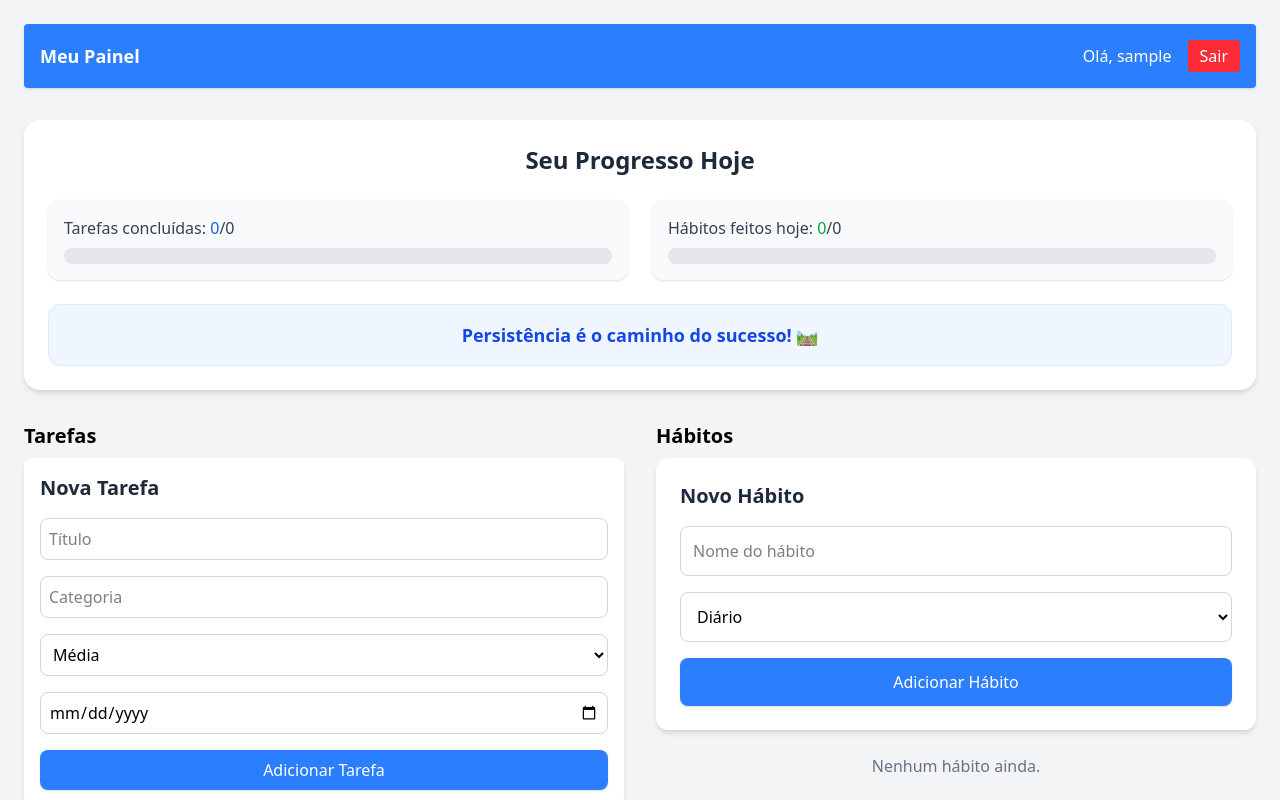
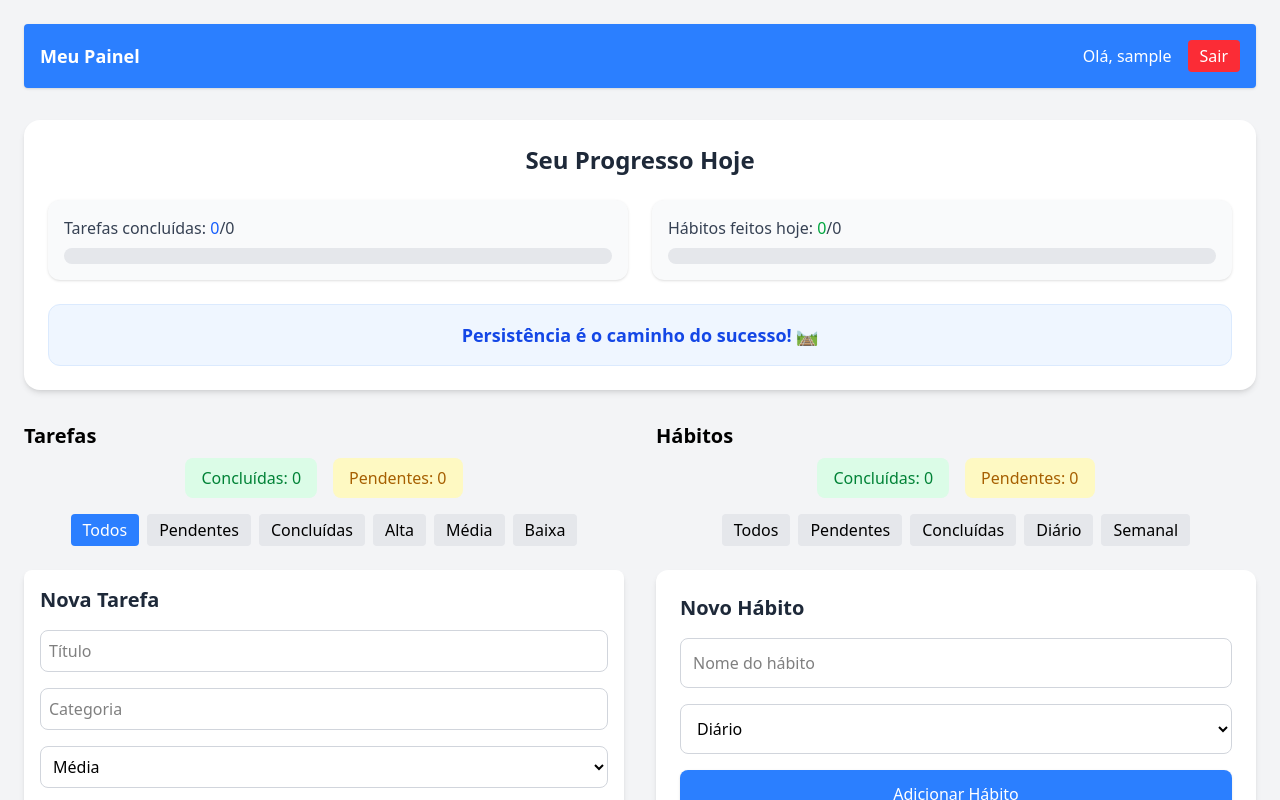
Before and after one commit to claudiojvargas/painel-de-autoatendimento, a React (Vite) app: page / in a window 1280 px wide. Both pictures are taken after typing "Sample" into the empty fields and a click on the button "Entrar". Shown: the top 800 px of the page. Built offline with nearby package versions, Linux system fonts and the light colour scheme.

Commit message:
#03: Atualizando contagem e filtro dce terefas e habitos

```diff
--- a/package.json
+++ b/package.json
@@ -15,6 +15,7 @@
     "react": "^19.1.1",
     "react-dom": "^19.1.1",
     "react-router-dom": "^7.7.1",
+    "recharts": "^3.1.2",
     "uuid": "^11.1.0"
   },
   "devDependencies": {
--- a/src/components/HabitList.jsx
+++ b/src/components/HabitList.jsx
@@ -7,14 +7,14 @@ import { format } from 'date-fns';
 
 const HabitList = ({ habits, setHabits }) => {
   const [form, setForm] = useState({ name: '', frequency: 'diário' });
-
+  const [filter, setFilter] = useState("todos");
   const { user } = useAuth();
 
   useEffect(() => {
     if (user) {
       setHabits(getHabits(user));
     }
-  }, [user]);
+  }, [user, setHabits]);
 
   const handleInputChange = (e) => {
     const { name, value } = e.target;
@@ -53,17 +53,74 @@ const HabitList = ({ habits, setHabits }) => {
     });
 
     setHabits(updated);
-    saveHabits(updated);
+    saveHabits(user, updated);
   };
 
   const handleDelete = (id) => {
     const updated = habits.filter((h) => h.id !== id);
     setHabits(updated);
-    saveHabits(updated);
+    saveHabits(user, updated);
   };
+
+  // Filtrando hábitos
+  const filteredHabits = habits.filter((habit) => {
+    if (filter === "all") return true;
+    if (filter === "pending") return !habit.history.includes(format(new Date(), 'yyyy-MM-dd'));
+    if (filter === "completed") return habit.history.includes(format(new Date(), 'yyyy-MM-dd'));
+    if (filter === "daily") return habit.frequency === "diário";
+    if (filter === "weekly") return habit.frequency === "semanal";
+    return true;
+  });
 
   return (
     <div className="space-y-6">
+      {/* Filtros + Contadores */}
+      <div className="flex flex-col items-center gap-4">
+        {/* Contadores */}
+        <div className="flex gap-4">
+          <div className="bg-green-100 text-green-700 px-4 py-2 rounded-lg font-medium">
+            Concluídas: {habits.filter(h => h.history.includes(format(new Date(), 'yyyy-MM-dd'))).length}
+          </div>
+          <div className="bg-yellow-100 text-yellow-700 px-4 py-2 rounded-lg font-medium">
+            Pendentes: {habits.filter(h => !h.history.includes(format(new Date(), 'yyyy-MM-dd'))).length}
+          </div>
+        </div>
+
+        {/* Filtros */}
+        <div className="flex flex-wrap gap-2 justify-center">
+          <button
+            className={`px-3 py-1 rounded ${filter === "all" ? "bg-blue-500 text-white" : "bg-gray-200"}`}
+            onClick={() => setFilter("all")}
+          >
+            Todos
+          </button>
+          <button
+            className={`px-3 py-1 rounded ${filter === "pending" ? "bg-blue-500 text-white" : "bg-gray-200"}`}
+            onClick={() => setFilter("pending")}
+          >
+            Pendentes
+          </button>
+          <button
+            className={`px-3 py-1 rounded ${filter === "completed" ? "bg-blue-500 text-white" : "bg-gray-200"}`}
+            onClick={() => setFilter("completed")}
+          >
+            Concluídas
+          </button>
+          <button
+            className={`px-3 py-1 rounded ${filter === "daily" ? "bg-red-500 text-white" : "bg-gray-200"}`}
+            onClick={() => setFilter("daily")}
+          >
+            Diário
+          </button>
+          <button
+            className={`px-3 py-1 rounded ${filter === "weekly" ? "bg-yellow-500 text-white" : "bg-gray-200"}`}
+            onClick={() => setFilter("weekly")}
+          >
+            Semanal
+          </button>
+        </div>
+      </div>
+
       {/* Formulário de novo hábito */}
       <form
         onSubmit={handleSubmit}
@@ -103,12 +160,12 @@ const HabitList = ({ habits, setHabits }) => {
 
       {/* Lista de hábitos */}
       <div className="space-y-3">
-        {habits.length === 0 && (
+        {filteredHabits.length === 0 && (
           <p className="text-center text-gray-500">
-            Nenhum hábito ainda.
+            Nenhum hábito encontrado.
           </p>
         )}
-        {habits.map((habit) => (
+        {filteredHabits.map((habit) => (
           <HabitCard
             key={habit.id}
             habit={habit}
@@ -121,5 +178,4 @@ const HabitList = ({ habits, setHabits }) => {
   );
 };
 
-
 export default HabitList;
--- a/src/components/TaskList.jsx
+++ b/src/components/TaskList.jsx
@@ -12,6 +12,7 @@ const TaskList = ({ tasks, setTasks }) => {
     dueDate: "",
   });
   const [editingTask, setEditingTask] = useState(null);
+  const [filter, setFilter] = useState("all");
 
   const { user } = useAuth();
 
@@ -74,8 +75,71 @@ const TaskList = ({ tasks, setTasks }) => {
     setEditingTask(task);
   };
 
+  const filteredTasks = tasks.filter((task) => {
+    if (filter === "all") return true;
+    if (filter === "pending") return !task.completed;
+    if (filter === "completed") return task.completed;
+    if (filter === "high") return task.priority === "Alta";
+    if (filter === "medium") return task.priority === "Média";
+    if (filter === "low") return task.priority === "Baixa";
+    return true;
+  });
+
   return (
     <div className="space-y-6">
+      {/* Filtros + Contadores */}
+      <div className="flex flex-col items-center gap-4">
+        {/* Contadores */}
+        <div className="flex gap-4">
+          <div className="bg-green-100 text-green-700 px-4 py-2 rounded-lg font-medium">
+            Concluídas: {tasks.filter(t => t.completed).length}
+          </div>
+          <div className="bg-yellow-100 text-yellow-700 px-4 py-2 rounded-lg font-medium">
+            Pendentes: {tasks.filter(t => !t.completed).length}
+          </div>
+        </div>
+
+        {/* Filtros */}
+        <div className="flex flex-wrap gap-2 justify-center">
+          <button
+            className={`px-3 py-1 rounded ${filter === "all" ? "bg-blue-500 text-white" : "bg-gray-200"}`}
+            onClick={() => setFilter("all")}
+          >
+            Todos
+          </button>
+          <button
+            className={`px-3 py-1 rounded ${filter === "pending" ? "bg-blue-500 text-white" : "bg-gray-200"}`}
+            onClick={() => setFilter("pending")}
+          >
+            Pendentes
+          </button>
+          <button
+            className={`px-3 py-1 rounded ${filter === "completed" ? "bg-blue-500 text-white" : "bg-gray-200"}`}
+            onClick={() => setFilter("completed")}
+          >
+            Concluídas
+          </button>
+          <button
+            className={`px-3 py-1 rounded ${filter === "high" ? "bg-red-500 text-white" : "bg-gray-200"}`}
+            onClick={() => setFilter("high")}
+          >
+            Alta
+          </button>
+          <button
+            className={`px-3 py-1 rounded ${filter === "medium" ? "bg-yellow-500 text-white" : "bg-gray-200"}`}
+            onClick={() => setFilter("medium")}
+          >
+            Média
+          </button>
+          <button
+            className={`px-3 py-1 rounded ${filter === "low" ? "bg-green-500 text-white" : "bg-gray-200"}`}
+            onClick={() => setFilter("low")}
+          >
+            Baixa
+          </button>
+        </div>
+      </div>
+
       {/* Formulário */}
       <form
         onSubmit={handleSubmit}
@@ -133,12 +197,12 @@ const TaskList = ({ tasks, setTasks }) => {
 
       {/* Lista de Tarefas */}
       <div className="space-y-3">
-        {tasks.length === 0 && (
+        {filteredTasks.length === 0 && (
           <p className="text-center text-gray-500">
-            Nenhuma tarefa ainda.
+            Nenhuma tarefa encontrada.
           </p>
         )}
-        {tasks.map((task) => (
+        {filteredTasks.map((task) => (
           <TaskCard
             key={task.id}
             task={task}
```
Also changed, not shown: 1 other file (tests, documents, lock files or other folders).
